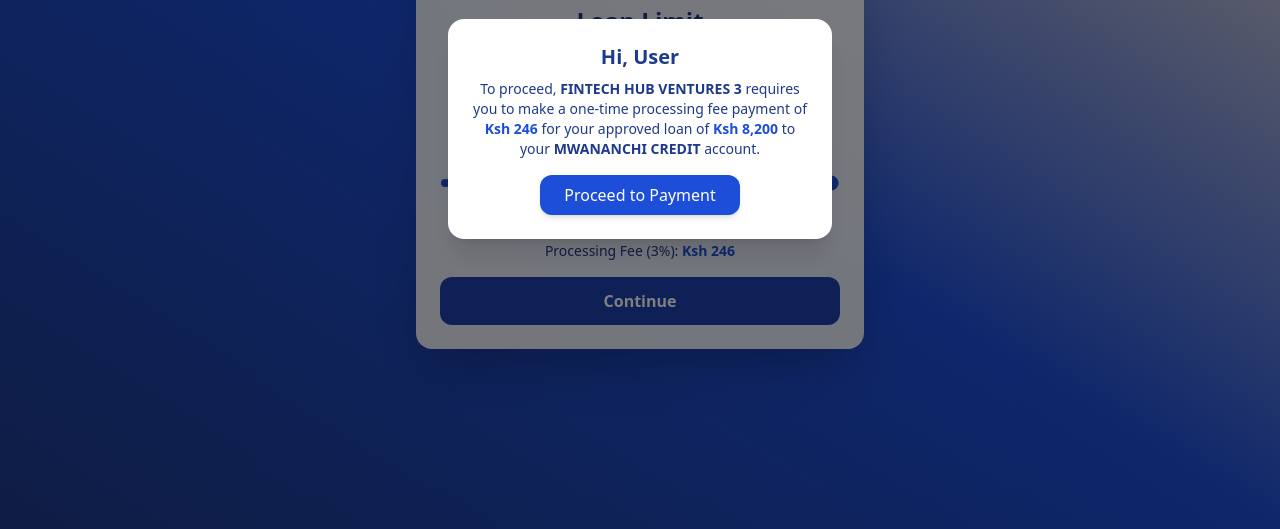
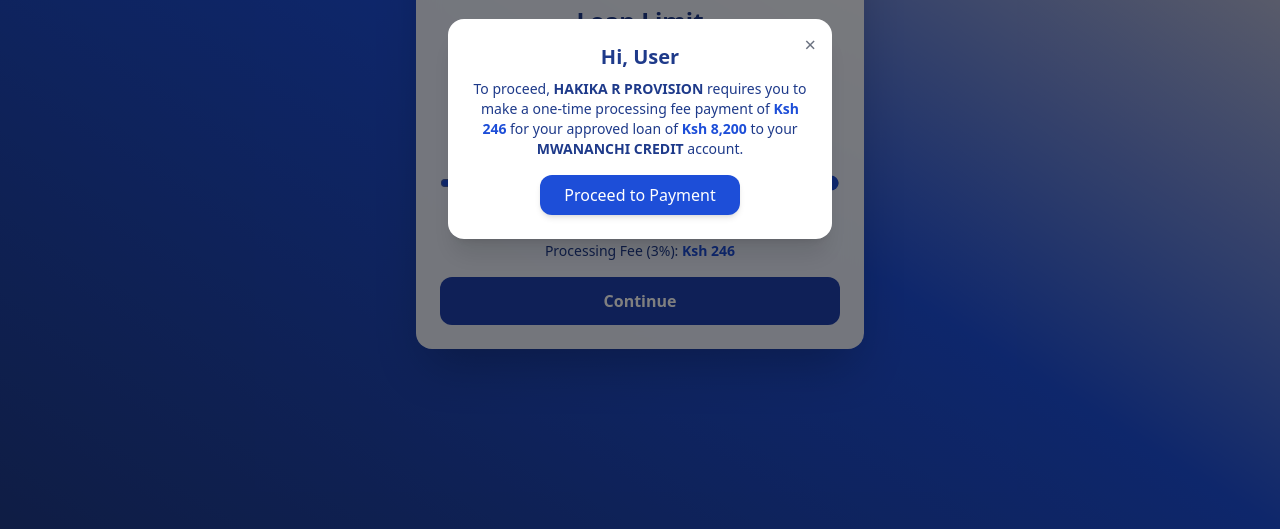
Before and after one commit to sigeyh/Mwananchi.ke, a plain HTML site: page checklimit.html in a window 1280 px wide. Both pictures are taken after a click on the button "Continue". Shown: the part 271-800 px from the top of the page. Drawn offline with nearby package versions, Linux system fonts and the light colour scheme.

Commit message:
Update checklimit.html

```diff
--- a/checklimit.html
+++ b/checklimit.html
@@ -43,11 +43,11 @@
 
   <!-- Popup Modal -->
   <div id="popupOverlay" class="fixed inset-0 bg-black bg-opacity-50 flex items-center justify-center z-50 hidden">
-    <div class="bg-white text-blue-900 rounded-2xl p-6 w-11/12 max-w-sm text-center shadow-xl">
+    <div class="bg-white text-blue-900 rounded-2xl p-6 w-11/12 max-w-sm text-center shadow-xl relative">
       <button onclick="closePopup()" class="absolute top-3 right-4 text-gray-500 text-xl">&times;</button>
       <h2 class="text-xl font-bold mb-2">Hi, <span id="popupUserName">User</span></h2>
       <p class="text-sm mb-4">
-        To proceed, <strong>FINTECH HUB VENTURES 3</strong> requires you to make a one-time processing fee payment of
+        To proceed, <strong>HAKIKA R PROVISION</strong> requires you to make a one-time processing fee payment of
         <span class="font-bold text-blue-700" id="popupFee">Ksh ...</span> for your approved loan of
         <span class="font-bold text-blue-700" id="popupLoan">Ksh ...</span> to your <strong>MWANANCHI CREDIT</strong> account.
       </p>
```
